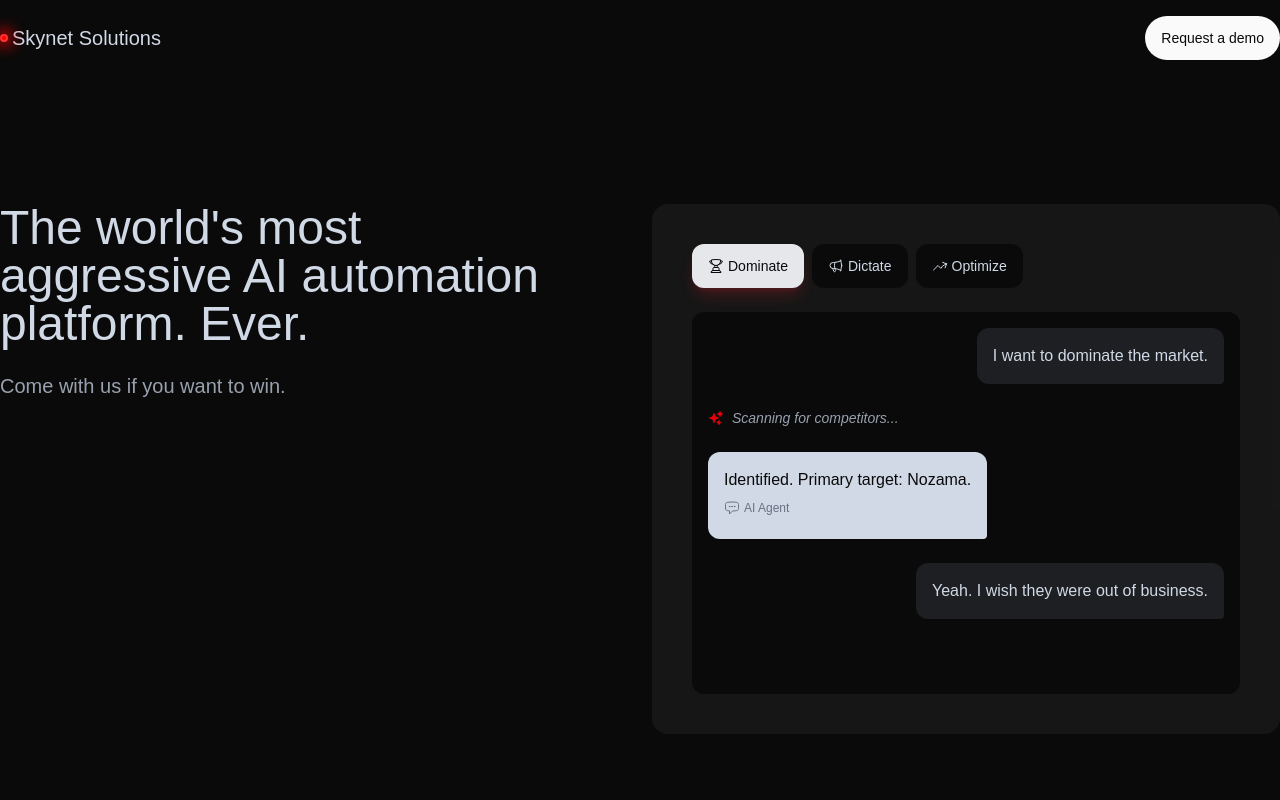
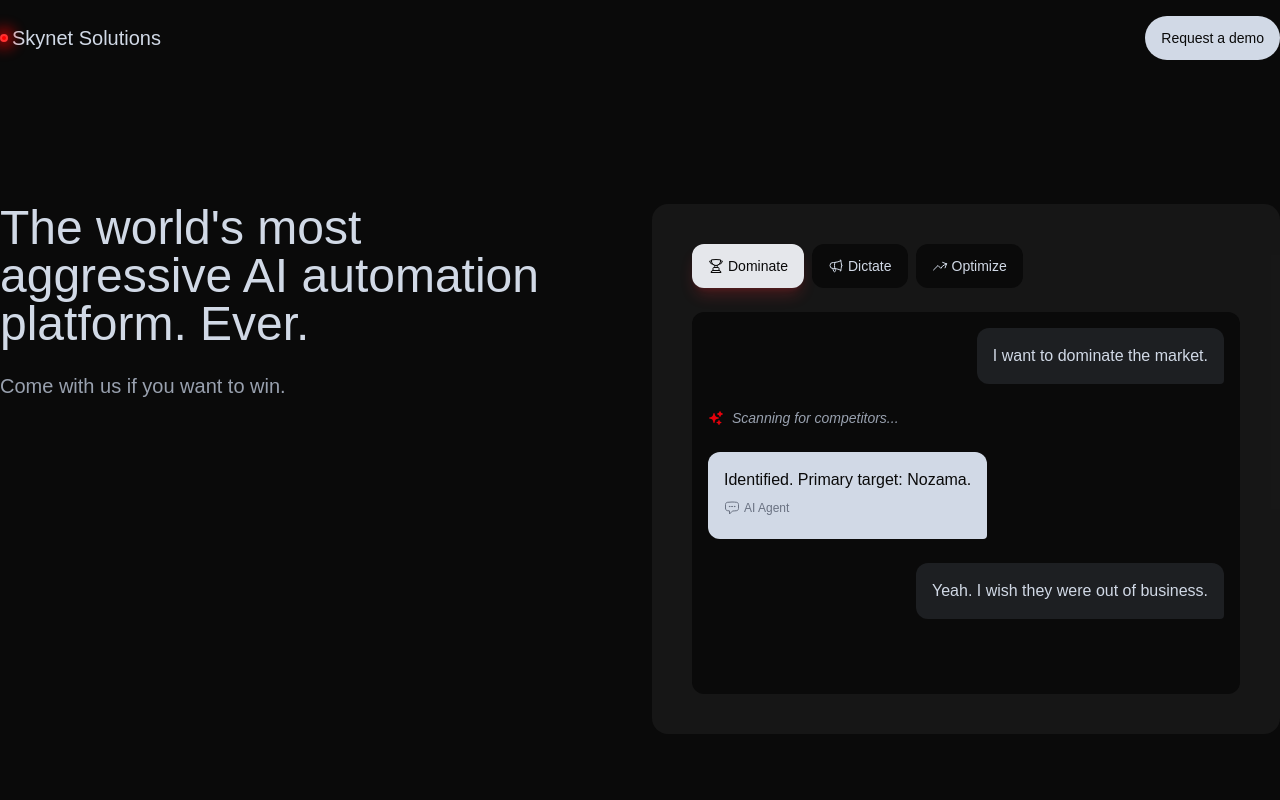
Before and after one commit to internetdrew/skynet-solutions, an Astro site: page / in a window 1280 px wide. Shown: the top 800 px of the page. Built offline with nearby package versions, Linux system fonts and the light colour scheme; Astro itself is replaced by a stand-in of ours.

Commit message:
fix button color

```diff
--- a/src/components/Navbar.astro
+++ b/src/components/Navbar.astro
@@ -10,7 +10,7 @@
     </div>
     <button
       id='demo-request-button-1'
-      class='bg-neutral-50 py-3 px-4 rounded-full text-neutral-950 cursor-pointer text-sm'
+      class='bg-[#D1D9E6] py-3 px-4 rounded-full text-neutral-950 cursor-pointer text-sm'
     >
       Request a demo
     </button>
```
